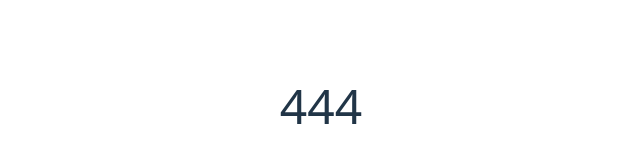
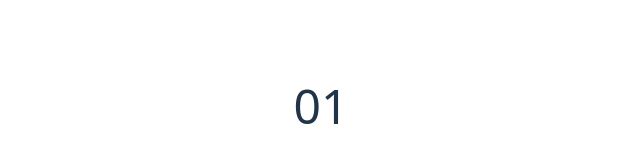
Before and after one commit to VinitKumar-Jha/Lottery-Game, a React (Vite) app: page / in a window 1280 px wide. Shown: the part 294-456 px from the top of the page, without its empty margins (319-959 px from the left). Built offline with nearby package versions, Linux system fonts and the light colour scheme.

Commit message:
Create a Ticket component

```diff
--- a/src/App.jsx
+++ b/src/App.jsx
@@ -1,15 +1,13 @@
 import Lottery from "./Lottery"
 import './App.css'
-import TicketNum from "./TicketNum"
+import Ticket from "./Ticket"
 
 function App() {
 
   return (
     <>
       {/* <Lottery /> */}
-      <TicketNum num={4} />
-      <TicketNum num={4} />
-      <TicketNum num={4} />
+      <Ticket ticket={[0, 1, 2]} />
     </>
   )
 }
--- /dev/null
+++ b/src/Ticket.jsx
@@ -0,0 +1,10 @@
+import TicketNum from "./TicketNum";
+
+export default function Ticket({ticket}){
+    return (
+        <div>
+            <TicketNum num={ticket[0]}/>
+             <TicketNum num={ticket[1]}/>
+        </div>
+    )
+}
```
